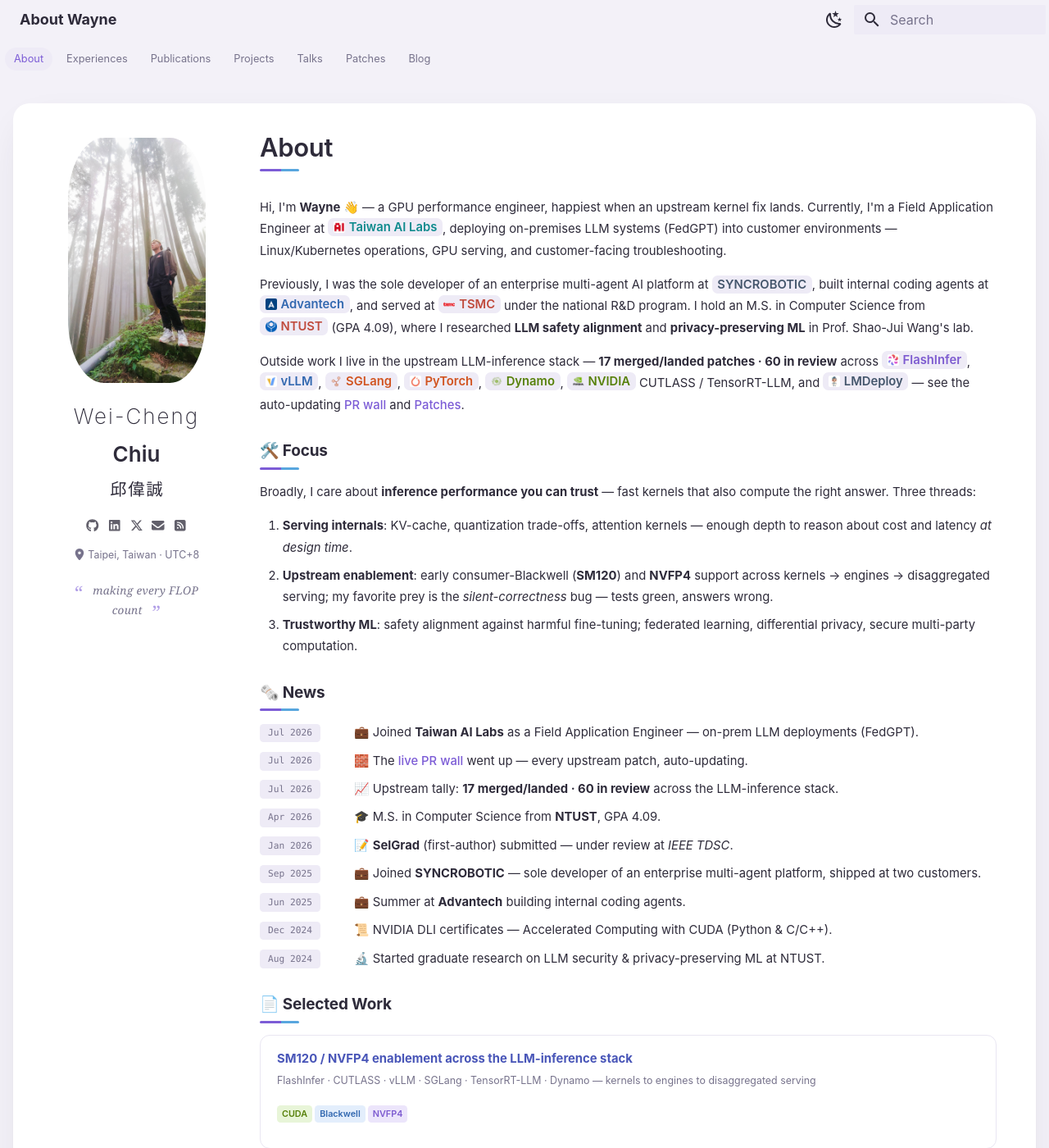
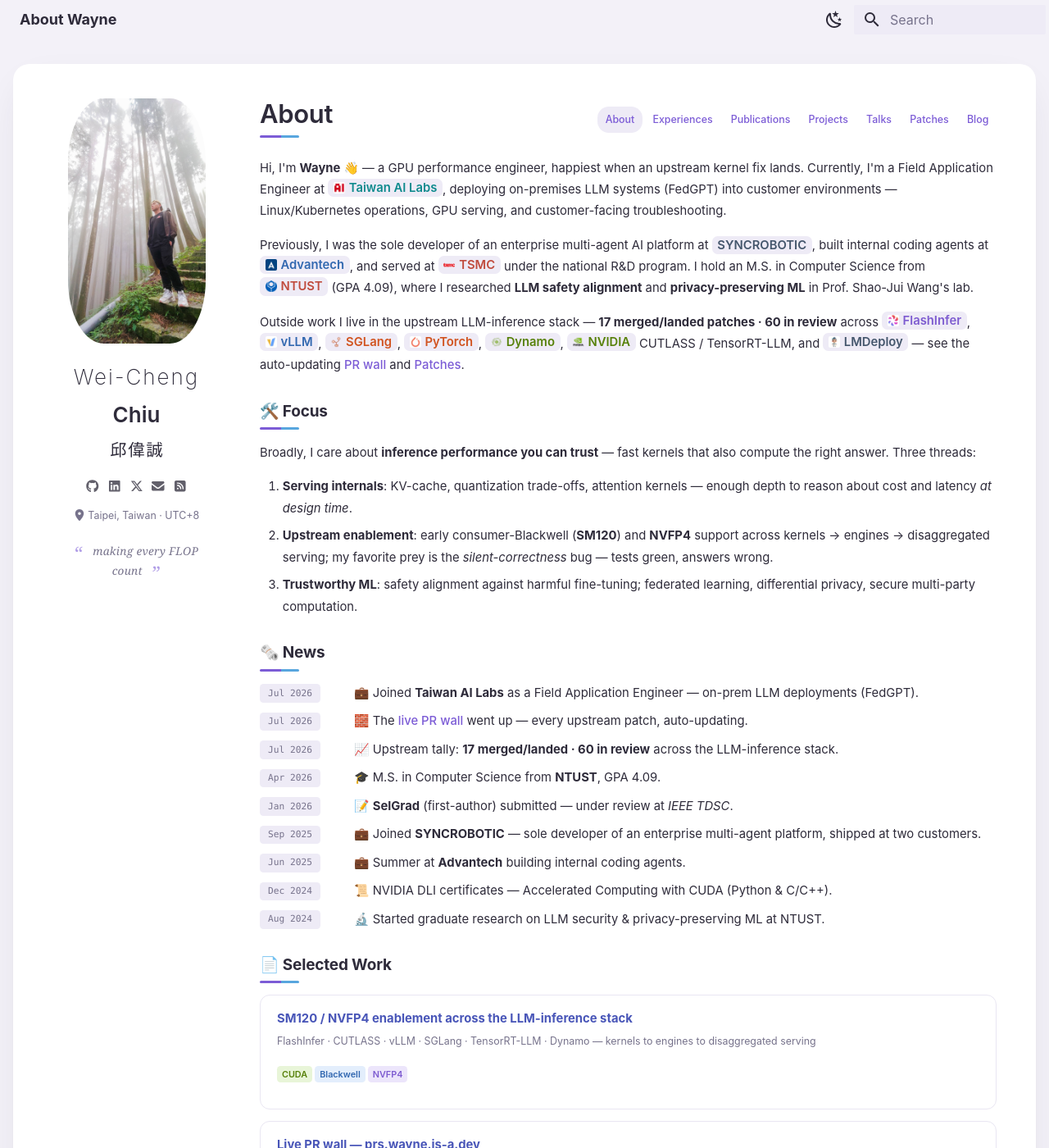
Before and after one commit to waynehacking8/waynehacking8.github.io, an MkDocs documentation site: the page built from docs/index.md, in a window 1280 px wide and 1400 px high. Shown: the whole window at 82% size. Built offline with MkDocs 1.6.1 and Material for MkDocs 9.7.7, drawn with Linux system fonts in a browser that asks for light colours; emoji names are drawn with the system emoji font; some web fonts are replaced.

Commit message:
Exact pbb.sh page-nav-row: pills top-right in the content pane
Replaces the full-width header tab bar with pbb.sh's model: one sticky
row inside the content pane holding the page title (left) and the nav
pills (right, overflow-x scroll). The markdown h1 is hidden and the
title renders in the row from page.title. The right-rail ToC is dropped
site-wide like pbb.sh. The profile sidebar column is untouched by tab
switches — only the right pane crossfades.

Note: instant navigation only intercepts sitemap-listed links, and the
sitemap is keyed to site_url — client-side switching therefore works on
wayne.is-a.dev but not on a localhost preview of the built site.

Co-Authored-By: Claude Fable 5 <noreply@anthropic.com>
Claude-Session: https://claude.ai/code/session_017cfKQMJw2XDAbVnp5DoGZi

```diff
--- a/docs/stylesheets/extra.css
+++ b/docs/stylesheets/extra.css
@@ -94,21 +94,50 @@
 }
 .md-header__button.md-logo { display: none; }
 .md-header__title { font-weight: 600; }
-.md-tabs { background: var(--pb-page); color: var(--pb-muted); }
-.md-tabs__list { display: flex; gap: 0.1rem; }
-.md-tabs__item { padding: 0 0.1rem; }
-.md-tabs__link {
-  font-size: 0.64rem;
-  opacity: 1;
-  margin: 0.5rem 0;
-  padding: 0.28rem 0.55rem;
+/* pbb.sh has no full-width tab bar under the header — nav pills live
+   inside the content pane's title row (.pb-nav-row) instead */
+.md-tabs { display: none; }
+
+/* pbb page-nav-row: title left, pills right, one sticky row that stays
+   below the site header while the page scrolls */
+.pb-nav-row {
+  display: flex;
+  flex-wrap: nowrap;
+  align-items: baseline;
+  gap: 0.6rem;
+  position: sticky;
+  top: 2.4rem;
+  z-index: 5;
+  background: var(--pb-card);
+  padding: 0.35rem 0 0.45rem;
+  margin-bottom: 0.6rem;
+}
+.pb-nav-row .pb-page-title { flex-shrink: 0; }
+/* it's an h1 inside .md-typeset, so it inherits the size and the
+   gradient ::after bar; only the flow margins need resetting here */
+.md-typeset .pb-nav-row .pb-page-title { margin: 0; }
+.pb-nav-tabs {
+  display: flex;
+  gap: 0.15rem;
+  margin-left: auto;
+  overflow-x: auto;
+  -webkit-overflow-scrolling: touch;
+}
+.pb-nav-link {
+  padding: 0.26rem 0.48rem;
   border-radius: 14px;
+  font-size: 0.62rem;
+  font-weight: 500;
+  white-space: nowrap;
   color: var(--pb-muted);
   transition: background 0.2s, color 0.2s;
 }
-.md-tabs__link:hover { background: var(--pb-chip-bg); color: var(--pb-ink); opacity: 1; }
-.md-tabs__link--active,
-.md-tabs__item--active .md-tabs__link { background: var(--pb-chip-bg); color: var(--pb-link); }
+.pb-nav-link:hover { background: var(--pb-chip-bg); color: var(--pb-ink); text-decoration: none !important; }
+.pb-nav-link.active { background: var(--pb-chip-bg); color: var(--pb-link); }
+
+/* the row renders the title, so hide the markdown h1 duplicate
+   (every page has exactly one content h1) */
+.pb-main h1:not(.pb-page-title) { display: none; }
 
 /* pbb-style tab switching: with navigation.instant the header/tabs stay
    put and only the right content pane plays this crossfade — the profile
@@ -143,11 +172,9 @@
   .md-content__inner { padding: 1rem 1rem 1.4rem; border-radius: 14px; }
 }
 
-/* right-rail ToC, quiet on the lavender page */
-.md-sidebar--secondary .md-nav__title { color: var(--pb-muted); background: transparent; box-shadow: none; }
-.md-sidebar--secondary .md-nav__link { color: var(--pb-muted); font-size: 0.62rem; }
-.md-sidebar--secondary .md-nav__link--active,
-.md-sidebar--secondary .md-nav__link:hover { color: var(--pb-link); }
+/* pbb.sh has no right-rail ToC — drop it site-wide (important beats
+   Material's wide-screen :not([hidden]) rule) */
+.md-sidebar--secondary { display: none !important; }
 
 /* ---------- typography ---------- */
 .md-typeset { font-size: 0.74rem; line-height: 1.78; }
--- a/mkdocs.yml
+++ b/mkdocs.yml
@@ -60,7 +60,7 @@ theme:
 # bump ?v= on every extra.css change — GitHub Pages caches assets for
 # 10 minutes and browsers honor it, so an unversioned URL shows stale CSS
 extra_css:
-  - stylesheets/extra.css?v=20260719.3
+  - stylesheets/extra.css?v=20260719.4
 
 extra_javascript:
   - javascripts/pb-filter.js
--- a/overrides/main.html
+++ b/overrides/main.html
@@ -129,6 +129,18 @@
   <p class="pb-quote">making every FLOP count</p>
 </aside>
 <div class="pb-main">
+<!-- pbb.sh page-nav-row: page title left, nav pills right, on one sticky
+     row inside the content pane; the markdown h1 is hidden by CSS and the
+     title is rendered here instead so both live on the same row -->
+<div class="pb-nav-row">
+  <h1 class="pb-page-title">{{ page.title if page and page.title else config.site_name }}</h1>
+  <nav class="pb-nav-tabs">
+    {% for item in nav %}
+      {% set item_url = (item.children | first).url if item.children else item.url %}
+      <a class="pb-nav-link{% if item.active %} active{% endif %}" href="{{ item_url | url }}">{{ item.title }}</a>
+    {% endfor %}
+  </nav>
+</div>
 {{ super() }}
 </div>
 </div>
```
